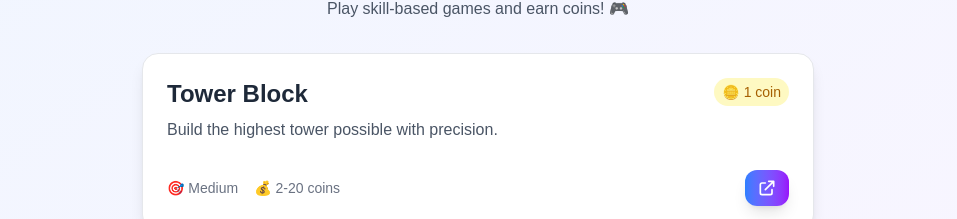
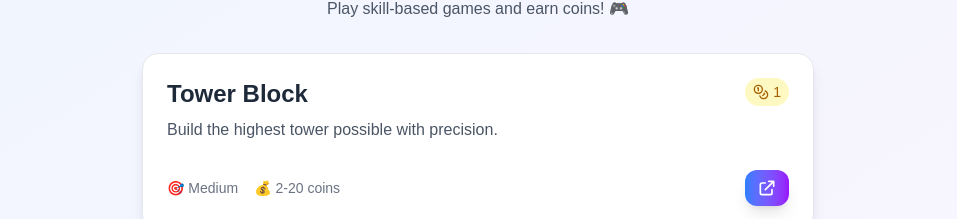
Before and after one commit to DeepanIsCool/fayda_club_skill, a Next.js app: page / in a window 1280 px wide. Shown: the part 288-507 px from the top of the page, without its empty margins (162-1119 px from the left). Built offline with nearby package versions, Linux system fonts and the light colour scheme.

Commit message:
feat: Replace coin emoji with SVG icon in RewardModal and update Dashboard to use icon for game cost

```diff
--- a/app/components/RewardModal.tsx
+++ b/app/components/RewardModal.tsx
@@ -63,7 +63,7 @@ export function RewardModal({
         const coin = document.createElement("div");
         coin.className =
           "absolute text-yellow-500 text-2xl pointer-events-none";
-        coin.innerHTML = "🪙";
+        coin.innerHTML = `<svg width="24" height="24" viewBox="0 0 24 24" fill="none" stroke="currentColor" stroke-width="2" stroke-linecap="round" stroke-linejoin="round" class="lucide lucide-coins"><circle cx="8" cy="8" r="6"/><path d="m18.09 10.37a6 6 0 1 1-10.37 10.37"/></svg>`;
         coin.style.left = Math.random() * 100 + "%";
         coin.style.top = "-20px";
         container.appendChild(coin);
--- a/app/page.tsx
+++ b/app/page.tsx
@@ -1,4 +1,5 @@
 import Link from "next/link";
+import { Coins } from "lucide-react";
 import { LargeCurrencyDisplay } from "./components/CurrencyDisplay";
 
 export default function Dashboard() {
@@ -44,7 +45,7 @@ export default function Dashboard() {
                 </div>
                 <div className="text-right">
                   <div className="inline-flex items-center gap-1 px-2 py-1 bg-yellow-100 dark:bg-yellow-900/30 rounded-full text-yellow-700 dark:text-yellow-300 text-sm font-medium">
-                    🪙 {game.cost} coin
+                    <Coins size={16} /> {game.cost}
                   </div>
                 </div>
               </div>
```
